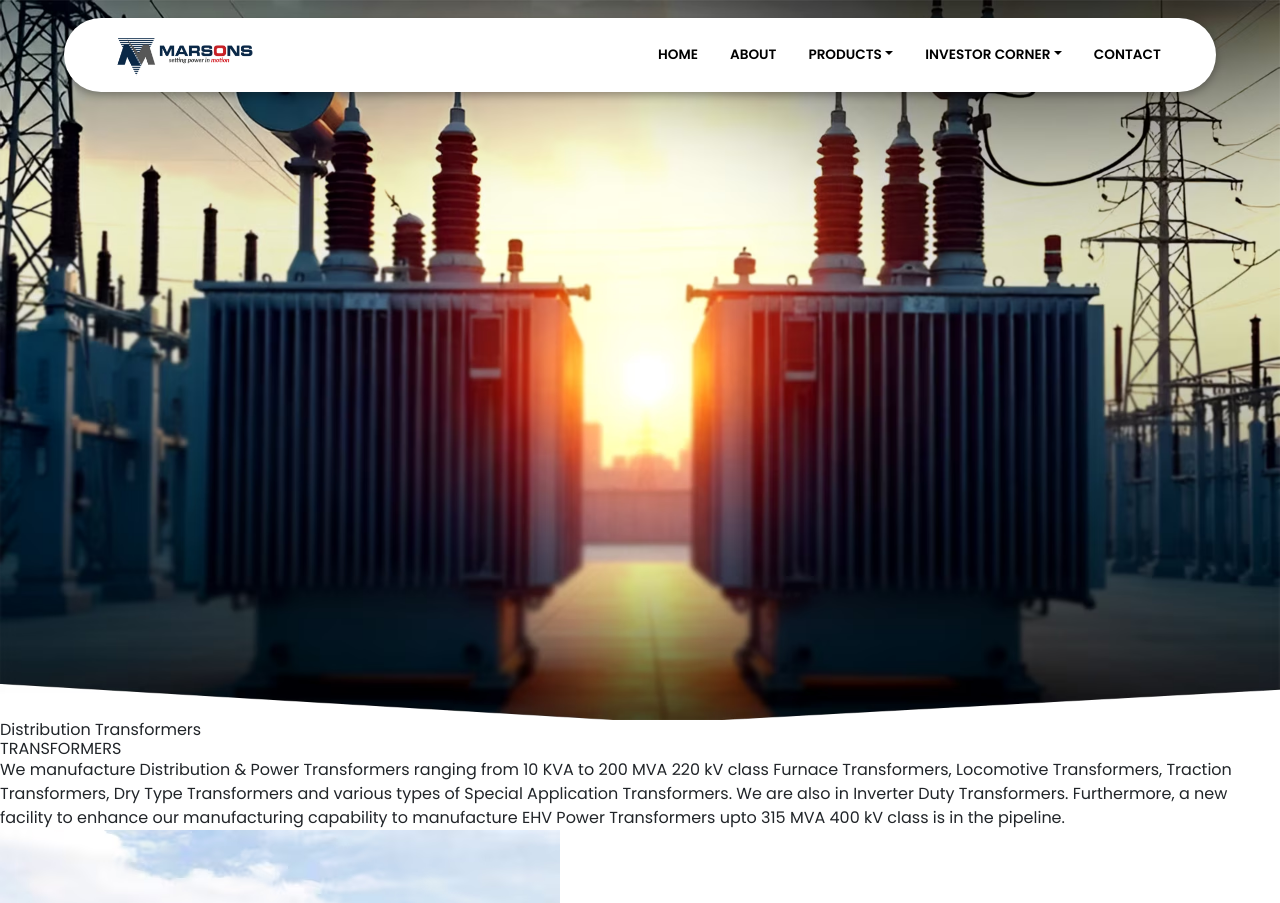
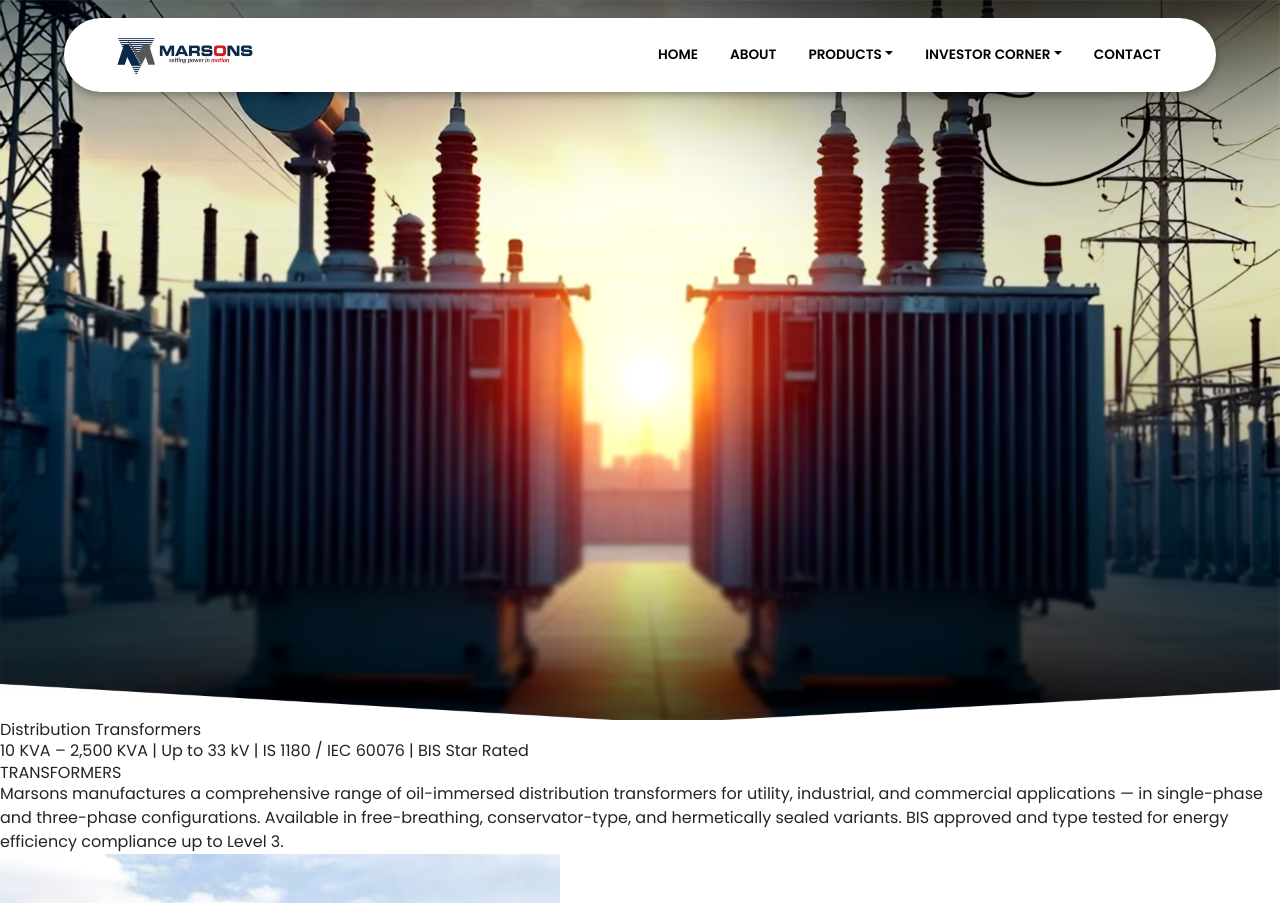
Before and after one commit to josephpal27/Marsons-Limited, a React (Vite) app in the folder client/: page /products/distribution-transformers in a window 1280 px wide. Shown: the top 903 px of the page. Built offline with nearby package versions, Linux system fonts and the light colour scheme.

Commit message:
Products Updated

```diff
--- a/client/src/components/Navbar.jsx
+++ b/client/src/components/Navbar.jsx
@@ -46,21 +46,21 @@ const MyNavbar = () => {
             {/* Bootstrap Dropdown */}
             <NavDropdown title="PRODUCTS" id="navbarDropdown">
               <NavDropdown.Item as={NavLink} to="/products/distribution-transformers" onClick={handleClose}>
-                Distribution transformers
+                Distribution Transformers
               </NavDropdown.Item>
               <NavDropdown.Item as={NavLink} to="/products/power-transformers" onClick={handleClose}>
-                Power transformers
+                Power Transformers
               </NavDropdown.Item>
-              <NavDropdown.Item as={NavLink} to="/products/furnace-transformers" onClick={handleClose}>
-                Furnace transformers
-              </NavDropdown.Item>
-              <NavDropdown.Item as={NavLink} to="/products/uss-transformers" onClick={handleClose}>
-                Uss transformers
+              <NavDropdown.Item as={NavLink} to="/products/furnace-duty-transformers" onClick={handleClose}>
+                Furnace Duty Transformers
               </NavDropdown.Item>
               <NavDropdown.Item as={NavLink} to="/products/dry-type-transformers" onClick={handleClose}>
-                Dry type transformers
+                Dry Type Transformers
               </NavDropdown.Item>
-              <NavDropdown.Item as={NavLink} to="/products/cast-resin-transformers" onClick={handleClose}>
+              <NavDropdown.Item as={NavLink} to="/products/pad-mounted-transformers" onClick={handleClose}>
+                PAD Mounted Transformers
+              </NavDropdown.Item>
+              {/* <NavDropdown.Item as={NavLink} to="/products/cast-resin-transformers" onClick={handleClose}>
                 Cast resin transformers
               </NavDropdown.Item>
               <NavDropdown.Item as={NavLink} to="/products/solar-transformers" onClick={handleClose}>
@@ -68,7 +68,7 @@ const MyNavbar = () => {
               </NavDropdown.Item>
               <NavDropdown.Item as={NavLink} to="/products/instrumental-transformers" onClick={handleClose}>
                 Instrumental transformers
-              </NavDropdown.Item>
+              </NavDropdown.Item> */}
             </NavDropdown>
             {/* <Nav.Link as={NavLink} to="/clientele" onClick={handleClose}>
               CLIENTELE
--- a/client/src/components/products/ProductsBanner.jsx
+++ b/client/src/components/products/ProductsBanner.jsx
@@ -1,5 +1,5 @@
 
-const ProductsBanner = ({title}) => {
+const ProductsBanner = ({title, range}) => {
     return (
         <>
             <section className="
@@ -18,7 +18,7 @@ const ProductsBanner = ({title}) => {
                     absolute
                     top-0 w-full
                     h-full
-                    flex items-end
+                    flex flex-col justify-end
                 ">
                     <h1 className="
                         text-[1.6rem] sm:text-[2.5rem] lg:text-[2.9rem] xl:text-[3.2rem] 2xl:text-[3.5rem]
@@ -26,6 +26,13 @@ const ProductsBanner = ({title}) => {
                     ">
                         {title}
                     </h1>
+                    <p className="
+                        text-[1rem] sm:text-[1.1rem] lg:text-[0.9rem] xl:text-[1rem] 2xl:text-[1.1rem]
+                        text-[#fff] font-[600] [text-shadow:0_2px_6px_rgba(0,0,0,0.5)]
+                        mt-[0.8rem] sm:mt-[1rem] lg:mt-[0.8rem] xl:mt-[0.9rem] 2xl:mt-[1rem]
+                    ">
+                        {range}
+                    </p>
                 </div>
             </section>
         </>
--- a/client/src/data/productsData.js
+++ b/client/src/data/productsData.js
@@ -2,27 +2,28 @@ export const productsData = [
     {
         id: 1,
         title: "Distribution Transformers",
-        desc: "We manufacture Distribution & Power Transformers ranging from 10 KVA to 200 MVA 220 kV class Furnace Transformers, Locomotive Transformers, Traction Transformers, Dry Type Transformers and various types of Special Application Transformers. We are also in Inverter Duty Transformers. Furthermore, a new facility to enhance our manufacturing capability to manufacture EHV Power Transformers upto 315 MVA 400 kV class is in the pipeline.",
+        range: "10 KVA – 2,500 KVA | Up to 33 kV | IS 1180 / IEC 60076 | BIS Star Rated",
+        desc: "Marsons manufactures a comprehensive range of oil-immersed distribution transformers for utility, industrial, and commercial applications — in single-phase and three-phase configurations. Available in free-breathing, conservator-type, and hermetically sealed variants. BIS approved and type tested for energy efficiency compliance up to Level 3.",
         transformerImages: [
             {
                 image: "/images/transformers/distribution/1.avif",
-                desc: "Marsons manufactures distribution transformers up to 33 kV in single and three phase variants. Options include free breathing, conservator-fitted, and hermetically sealed designs for diverse applications.",
+                desc: "",
             },
             {
                 image: "/images/transformers/distribution/2.avif",
-                desc: "Hermetically sealed transformers are maintenance-free and ideal for harsh outdoor conditions like moisture, salt, and dust, ensuring durability and reliable performance in challenging environments.",
+                desc: "",
             },
             {
                 image: "/images/transformers/distribution/3.avif",
-                desc: "These transformers are widely used in chemical plants and oil and gas terminals, where difficult accessibility makes routine maintenance impractical and dependable operation is critical.",
+                desc: "",
             },
             {
                 image: "/images/transformers/distribution/4.avif",
-                desc: "Transformers with synthetic coolants are suitable for indoor use with proper ventilation or near load centers where mineral oil may not meet environmental or safety considerations.",
+                desc: "",
             },
             {
                 image: "/images/transformers/distribution/5.avif",
-                desc: "Range up to 2500 kVA, 33 kV class, 50/60 Hz frequency, compliant with IS, IEC, ANSI, IEEE standards, PCB-free oil, Class A insulation, tap changers, and BIS-approved testing.",
+                desc: "",
             },
         ],
         slug: "distribution-transformers",
@@ -30,67 +31,50 @@ export const productsData = [
     {
         id: 2,
         title: "Power Transformers",
-        desc: "We manufacture Power Transformers for demanding industrial applications, including EAF and LF type systems. Designed with advanced cooling technologies such as OFWF and ODWF, they ensure efficient performance under extreme conditions. These transformers offer high resistance to short circuits and overvoltages during melting processes, with direct regulation on the primary winding. With electrode current up to 50kA and flexible tapping options like OLTC and OCTC, they deliver reliable and efficient operation.",
+        range: "Up to 300 MVA | Up to 345 kV | India: IS 2026 / IEC 60076 | US/Export: IEEE C57.12.10",
+        desc: "Marsons manufactures power transformers from medium voltage substations through to Extra-High Voltage transmission class units — serving India's 220 kV and 400 kV grid, and US transmission networks from 69 kV through 345 kV. We are the only EHV transformer manufacturer in Eastern India, with nearly 200 EHV units commissioned across the country's most demanding grid projects.",
         transformerImages: [
             {
                 image: "/images/transformers/power/1.avif",
-                desc: "Marsons regularly manufactures and supplies power transformers up to 160 MVA 220 kV class from our Kolkata facilities. Our extended range covers up to 200 MVA and 220 kV.",
+                desc: "",
             },
             {
                 image: "/images/transformers/power/2.avif",
-                desc: "Built for power stations and industrial fields, our transformers adhere to high-quality standards. The complete range up to 160 MVA 220 kV class is fully type-tested from CPRI/ERDA.",
+                desc: "",
             },
             {
                 image: "/images/transformers/power/3.avif",
-                desc: "Showcasing our credibility, we have supplied and commissioned nearly 200 transformers in the Extra-High Voltage (EHV) range. We have also exported 132 kV class transformers to Europe and Africa.",
+                desc: "",
             },
         ],
         slug: "power-transformers",
     },
     {
         id: 3,
-        title: "Furnace Transformers",
-        desc: "Marsons manufactures highly specialized Furnace Duty Transformers, including EAF and LF types, engineered specifically for the demanding conditions of industrial melting processes. Built to endure severe short circuits and extreme overvoltages, these robust units deliver exceptional reliability and handle massive electrode currents up to 50kA.",
+        title: "Furnace Duty Transformers",
+        range: "EAF & Ladle Furnace Type | Electrode Current up to 50 kA | IS 2026 / IEC 60076",
+        desc: "Marsons Furnace Duty Transformers are engineered for the most severe electrical duty of any transformer application — electric arc furnaces and ladle furnaces in steel, ferro-alloy, and non-ferrous metal plants. Short-circuit events occur multiple times per heat. Electrode currents reach 50 kA. No conventional transformer can survive this environment. Marsons furnace transformers are built specifically for it.",
         transformerImages: [
             {
                 image: "/images/transformers/furnace/1.avif",
-                desc: "Our furnace duty transformers are engineered for both EAF and LF types. They offer high resistance to the intense short circuits and overvoltages experienced during heavy melting processes.",
+                desc: "",
             },
             {
                 image: "/images/transformers/furnace/2.avif",
-                desc: "Designed to withstand extreme industrial conditions, these highly specialized transformers safely support massive electrode currents of up to 50kA. They utilize efficient OFWF or ODWF cooling types.",
+                desc: "",
             },
             {
                 image: "/images/transformers/furnace/3.avif",
-                desc: "For precise operational control, these units feature direct regulation on the primary winding. We provide flexible tapping solutions, including both OLTC and OCTC configurations, to suit specific operational requirements.",
+                desc: "",
             },
         ],
-        slug: "furnace-transformers",
+        slug: "furnace-duty-transformers",
     },
     {
         id: 4,
-        title: "USS Transformers",
-        desc: "Our Pad Mounted Transformers, functioning as compact Unitized Substations (USS), offer a highly efficient, low-cost solution for both general distribution applications and dedicated loads. Designed for seamless installation, these systems are available in oil or dry types to meet rigorous international standards and diverse energy infrastructure requirements.",
-        transformerImages: [
-            {
-                image: "/images/transformers/uss/1.avif",
-                desc: "Our pad mounted substations are designed for use in distribution applications as well as for dedicated loads. These highly efficient units are easy to install and offer a low-cost solution.",
-            },
-            {
-                image: "/images/transformers/uss/2.avif",
-                desc: "Designed in strict accordance with IS 14786 and IEC 61330 standards, these substations are available in both oil and dry type specifications. They feature highly reliable Class A or F insulation.",
-            },
-            {
-                image: "/images/transformers/uss/3.avif",
-                desc: "We manufacture a wide range, including three-phase padmount transformers from 30 KVA to 30 MVA, and single-phase units from 5 KVA to 250 KVA (up to 19.9kV).",
-            },
-        ],
-        slug: "uss-transformers",
-    },
-    {
-        id: 5,
         title: "Dry Type Transformers",
-        desc: "",
+        range: "Up to 20 MVA | Up to 33 kV | IS 11171 / IEC 60076-11 | Fire-Safe | Oil-Free",
+        desc: "Marsons Dry Type Transformers use air as the cooling medium and solid or resin insulation — eliminating fire risk entirely. They are the preferred choice for indoor installations, confined spaces, and locations with stringent fire safety mandates. Available in open ventilated (AN) and cast resin encapsulated designs. Zero oil means zero maintenance associated with oil management.",
         transformerImages: [
             {
                 image: "/images/transformers/dry-type/1.avif",
@@ -107,4 +91,25 @@ export const productsData = [
         ],
         slug: "dry-type-transformers",
     },
+    {
+        id: 5,
+        title: "PAD Mounted Transformers",
+        range: "Up to 300 MVA / 345 kV | IEEE C57 Series | ANSI / DOE / NERC / FERC Compliant",
+        desc: "Marsons manufactures liquid-filled power transformers for the US grid — pad-mounted distribution, substation power, generator step-up (GSU), and specialty transformers — engineered to IEEE/ANSI standards with PE-stamped documentation for all 50 states. Our US portfolio covers voltages from 15 kV through 345 kV and ratings from 10 kVA to 300 MVA.",
+        transformerImages: [
+            {
+                image: "/images/transformers/uss/1.avif",
+                desc: "",
+            },
+            {
+                image: "/images/transformers/uss/2.avif",
+                desc: "",
+            },
+            {
+                image: "/images/transformers/uss/3.avif",
+                desc: "",
+            },
+        ],
+        slug: "pad-mounted-transformers",
+    },
 ]
--- a/client/src/pages/ProductDetails.jsx
+++ b/client/src/pages/ProductDetails.jsx
@@ -22,7 +22,7 @@ const ProductDetails = () => {
     return (
         <>
             <MyNavbar />
-            <ProductsBanner title={product?.title} />
+            <ProductsBanner title={product?.title} range={product?.range} />
             <Transformers data={product} />
             <Facility />
             <RelatedProducts />
```
